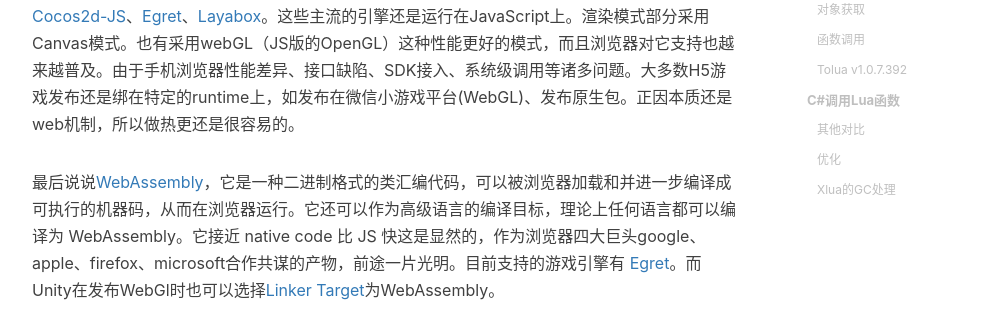
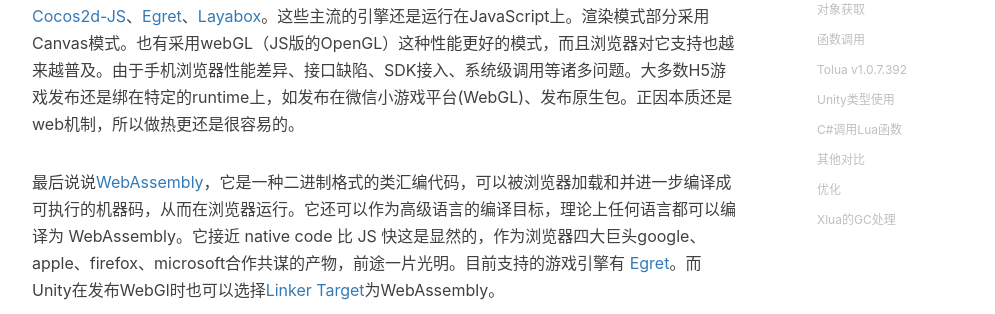
Before and after one commit to chenanbao/chenanbao.github.io, a Jekyll site: the page built from _posts/2018-07-29-Lua热更新框架差异.md, in a window 1280 px wide and 900 px high, scrolled down 760 px. Shown: the part 364-678 px from the top of the window, without its empty margins (233-1228 px from the left). Built offline with Jekyll 4.4.1, drawn with Linux system fonts in a browser that asks for light colours; nearby versions of some CDN libraries; comment, search, counter and statistics services are not loaded.

Commit message:
格式修改

````diff
--- a/_posts/2018-07-29-Lua热更新框架差异.md
+++ b/_posts/2018-07-29-Lua热更新框架差异.md
@@ -742,6 +742,8 @@
 
 ##### Tolua v1.0.7.392
 
+##### Unity类型使用
+
 ToLua对于Lua CAPI调用优化点在于做了很多批处理,并对Unity很多类型做了Lua侧实现.
 性能测试用例如果是测这些类型就太占优势了。
 
@@ -819,7 +821,7 @@
 
 ```
 
-# C#调用Lua函数
+##### C#调用Lua函数
 
 ```csharp
 //CallLuaFunction.cs
````
